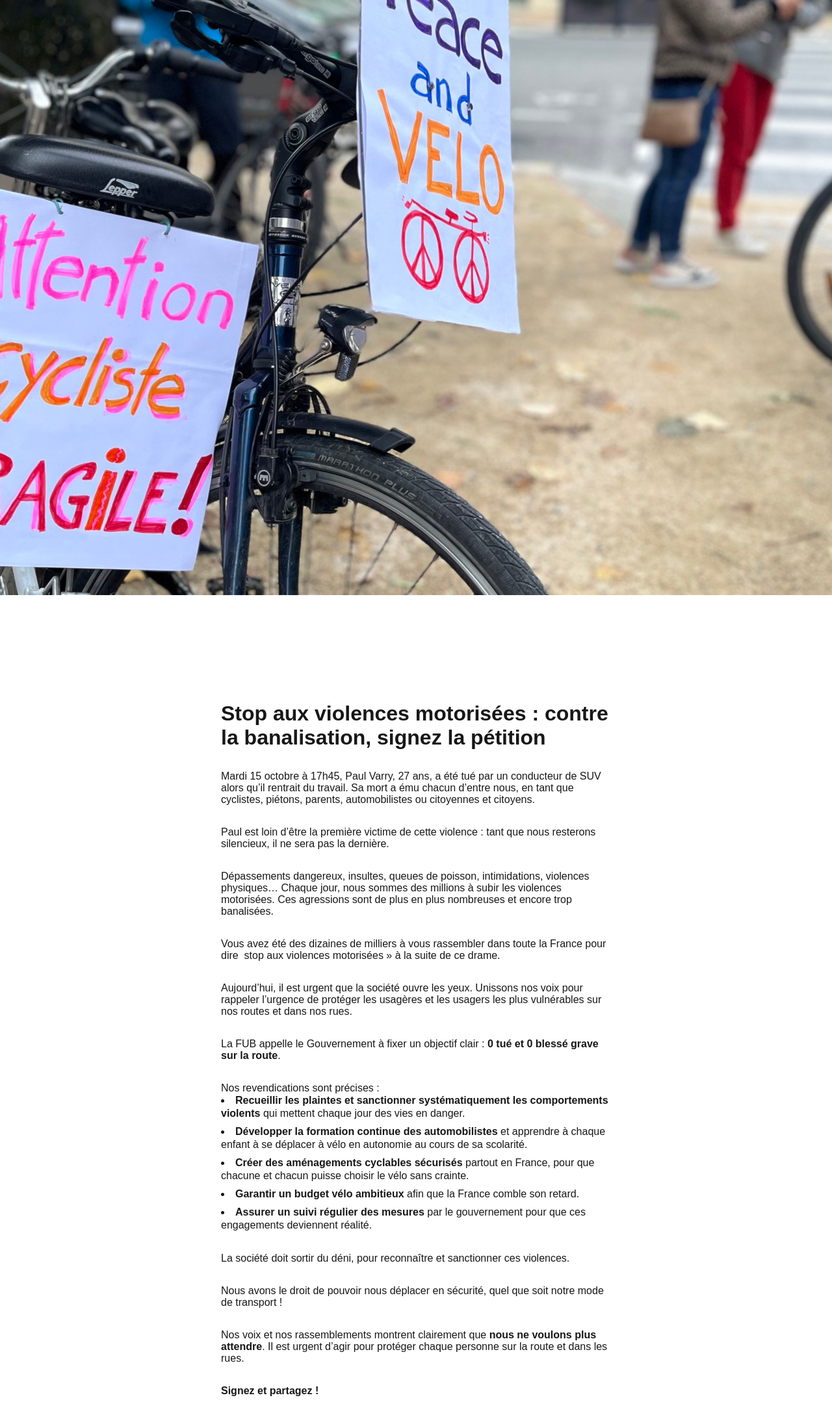
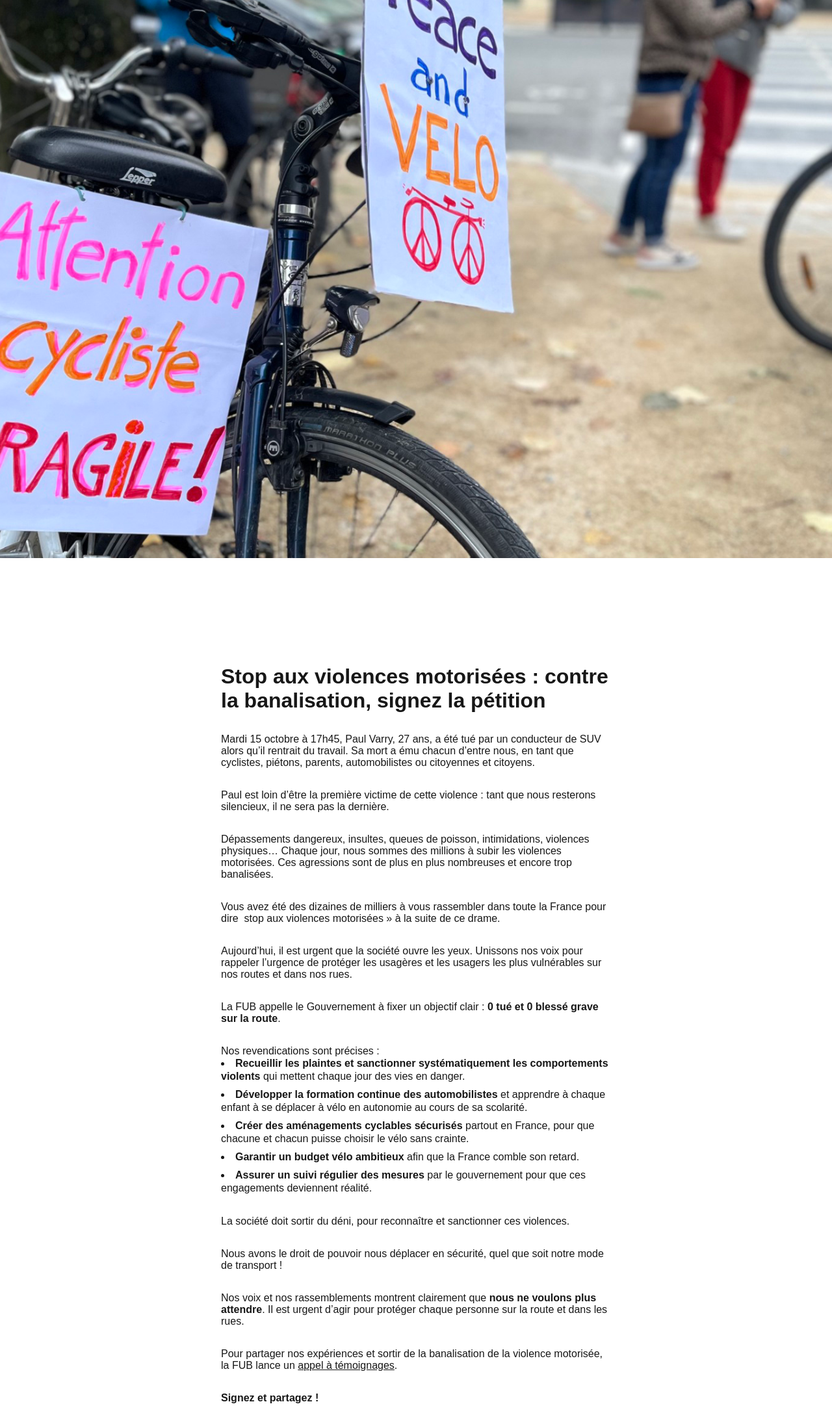
Before and after one commit to StopViolenceMotorisee/demo, a Next.js app: page / in a window 1280 px wide. Shown: the top 2198 px of the page at 65% size. Built offline with nearby package versions, Linux system fonts and the light colour scheme; grey boxes are pictures that could not be loaded.

Commit message:
Ajoute l'appel à signatures et la mention de l'appel à témoignages

```diff
--- a/pages/index.js
+++ b/pages/index.js
@@ -61,7 +61,15 @@ export default function Home() {
 
           <p>Nous avons le droit de pouvoir nous déplacer en sécurité, quel que soit notre mode de transport !</p>
           <p>Nos voix et nos rassemblements montrent clairement que <strong>nous ne voulons plus attendre</strong>. Il est urgent d’agir pour protéger chaque personne sur la route et dans les rues.</p>
+
+          <p>
+          Pour partager nos expériences et sortir de la banalisation de la violence motorisée, la FUB lance un <a target="_blank" href="https://www.fub.fr/fub/actualites/stop-aux-violences-moto
+risees-contre-banalisation-partagez-vos-temoignages">appel à témoignages</a>.</p>
+
           <p><strong>Signez et partagez !</strong></p>
+
+          <iframe width="600" height="845" src="https://b6623b61.sibforms.com/serve/MUIFAD50yOvyKbcx_MjJcI3nyzFSpEVM7g0SOZF74KH7_-wrWLIz8Ijjn-7djqfC5jonIeyMN3FNre__1fnPyO5JpfvdxeNjRRt2yT10mU-QnF4ryun6r-pSYMwb5Tb40FFu3WhyVoVFDWlA8Xy08e0xzYSz8DJVrW8bbUpIeKctAJDm9jN8HDhQY_T6XhMU6HmSsll6oxHRoGEn"
+          frameborder="0" scrolling="auto" allowfullscreen style={{"display": "block", "margin-left": "auto", "margin-right": "auto", "max-width": "100%"}}></iframe>
         </main>
       </div>
     </>
--- a/styles/globals.css
+++ b/styles/globals.css
@@ -32,7 +32,6 @@ body {
 
 a {
   color: inherit;
-  text-decoration: none;
 }
 
 @media (prefers-color-scheme: dark) {
@@ -40,3 +39,8 @@ a {
     color-scheme: dark;
   }
 }
+
+img {
+  max-width: 150%;
+  height: auto;
+}
```
